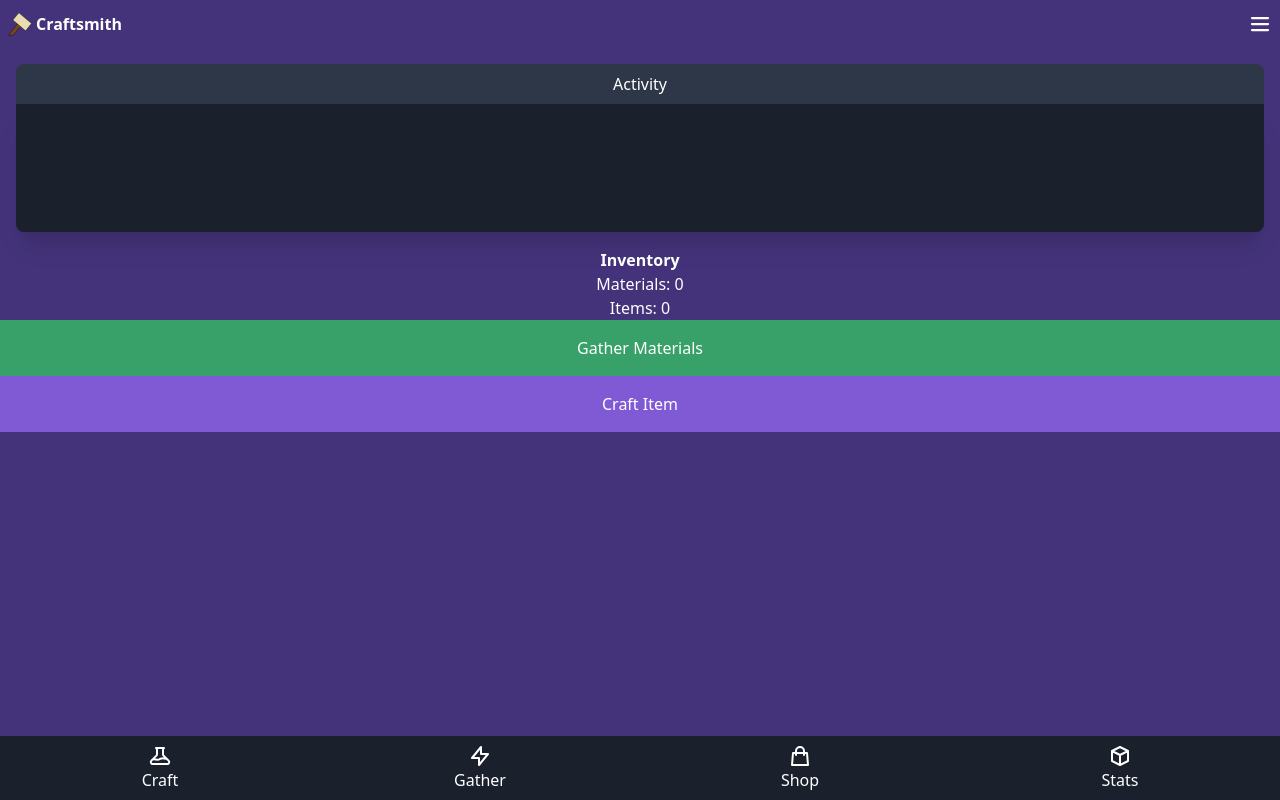
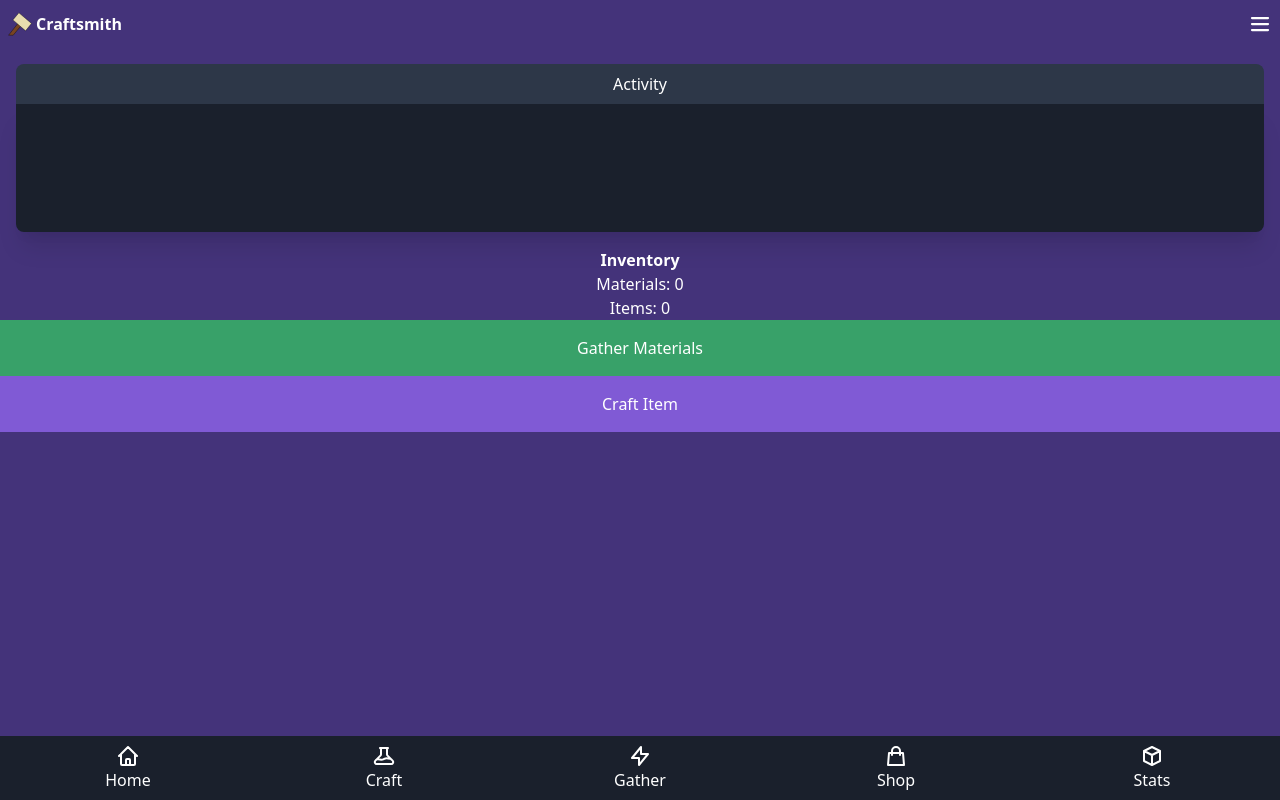
Before and after one commit to iamthismarvin/craftsmith, a Vue app: page / in a window 1280 px wide. Built offline with nearby package versions, Linux system fonts and the light colour scheme.

Commit message:
NEW: Add Home to Menu.

```diff
--- a/src/components/Menu.vue
+++ b/src/components/Menu.vue
@@ -1,5 +1,10 @@
 <template>
   <div class="flex justify-around bg-gray-900 h-16 w-screen text-white">
+    <MenuItem
+      name="Home"
+      route="Home"
+      icon="M3 12l2-2m0 0l7-7 7 7M5 10v10a1 1 0 001 1h3m10-11l2 2m-2-2v10a1 1 0 01-1 1h-3m-6 0a1 1 0 001-1v-4a1 1 0 011-1h2a1 1 0 011 1v4a1 1 0 001 1m-6 0h6"
+    />
     <MenuItem
       name="Craft"
       route="Craft"
```
